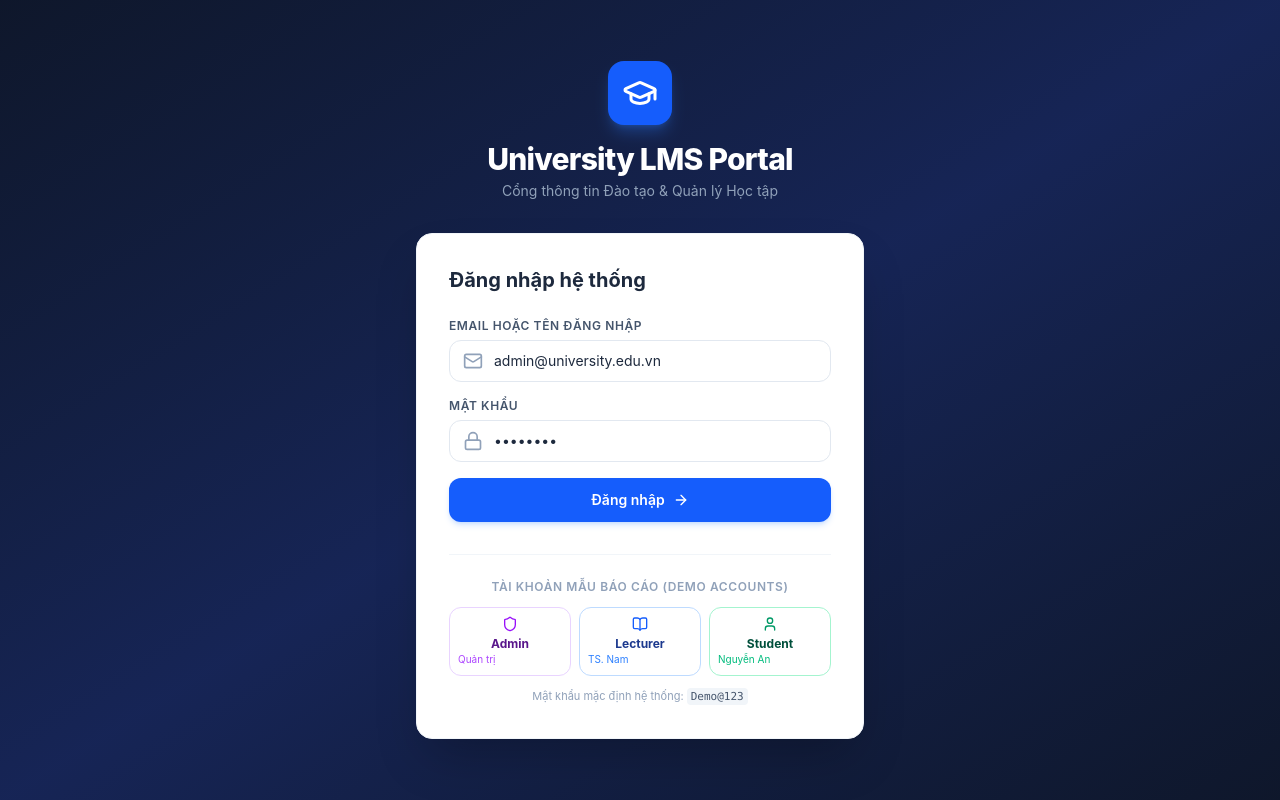
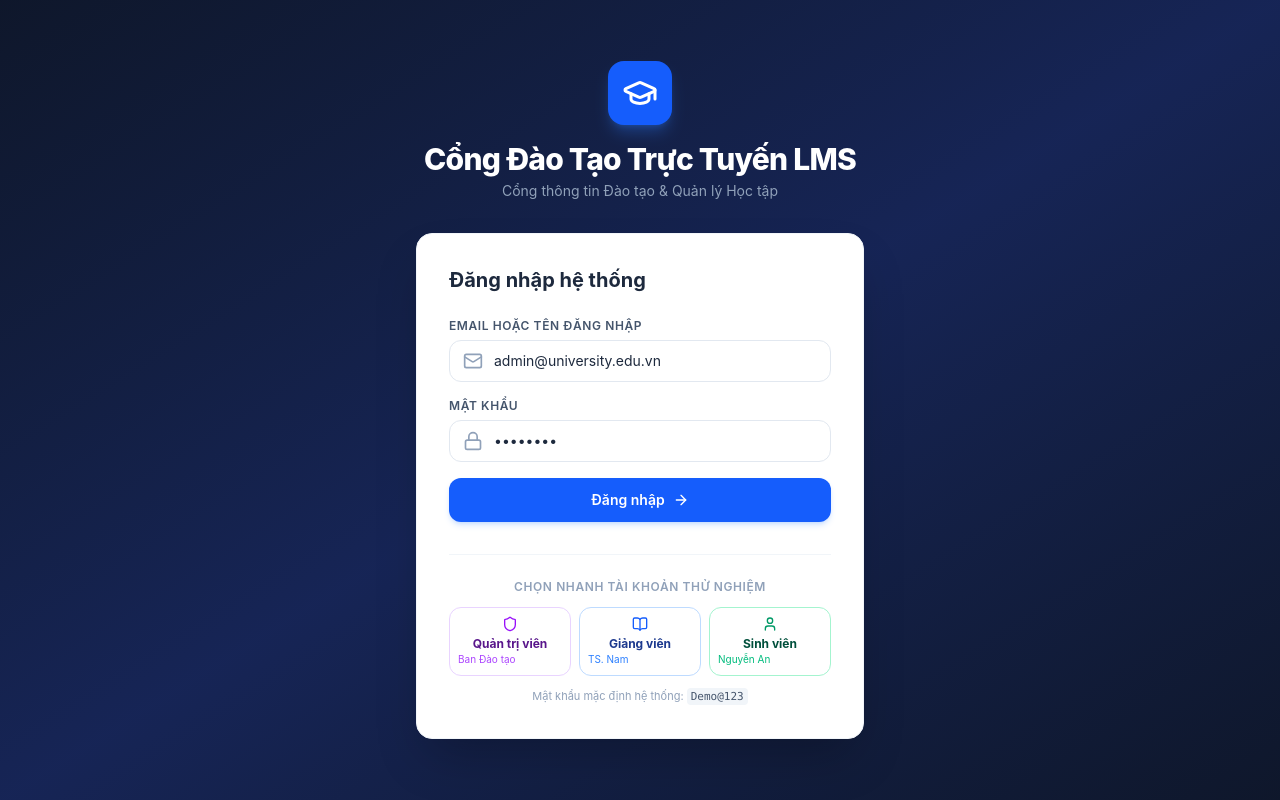
Before and after one commit to TanNguyen234/LMS, a React (Vite) app in the folder frontend/: page /login in a window 1280 px wide. Built offline with nearby package versions, Linux system fonts and the light colour scheme.

Commit message:
feat(frontend): localize login, layout, navigation and dashboard into vietnamese

```diff
--- a/frontend/src/components/auth/ProtectedRoute.tsx
+++ b/frontend/src/components/auth/ProtectedRoute.tsx
@@ -2,6 +2,7 @@ import React from 'react';
 import { Navigate, useLocation } from 'react-router-dom';
 import { useAuth } from '../../auth/AuthContext';
 import type { UserRole } from '../../types';
+import { formatRole } from '../../utils/formatters';
 
 interface ProtectedRouteProps {
   children: React.ReactNode;
@@ -31,7 +32,7 @@ export const ProtectedRoute: React.FC<ProtectedRouteProps> = ({ children, allowe
     return (
       <div className="p-8 text-center bg-white rounded-2xl border border-slate-200">
         <h2 className="text-xl font-bold text-slate-800 mb-2">Quyền truy cập bị từ chối (403)</h2>
-        <p className="text-sm text-slate-500 mb-4">Bạn không có quyền truy cập vào phân hệ này với vai trò hiện tại ({user.role}).</p>
+        <p className="text-sm text-slate-500 mb-4">Bạn không có quyền truy cập vào phân hệ này với vai trò hiện tại ({formatRole(user.role)}).</p>
         <Navigate to="/dashboard" replace />
       </div>
     );
--- a/frontend/src/components/layout/AppLayout.tsx
+++ b/frontend/src/components/layout/AppLayout.tsx
@@ -17,6 +17,7 @@ import {
 import { useAuth } from '../../auth/AuthContext';
 import { api } from '../../api/client';
 import type { Notification } from '../../types';
+import { formatRole } from '../../utils/formatters';
 
 export const AppLayout: React.FC = () => {
   const { user, logout } = useAuth();
@@ -61,7 +62,7 @@ export const AppLayout: React.FC = () => {
     { label: 'Người dùng', path: '/users', icon: Users, roles: ['ADMIN'] },
     { label: 'Khóa học', path: '/courses', icon: BookOpen, roles: ['ADMIN', 'LECTURER', 'STUDENT'] },
     { label: 'Bài tập', path: '/assignments', icon: FileText, roles: ['LECTURER', 'STUDENT'] },
-    { label: 'Bài kiểm tra (Quiz)', path: '/quizzes', icon: CheckSquare, roles: ['LECTURER', 'STUDENT'] },
+    { label: 'Bài kiểm tra trắc nghiệm', path: '/quizzes', icon: CheckSquare, roles: ['LECTURER', 'STUDENT'] },
     { label: 'Bảng điểm', path: '/grades', icon: Award, roles: ['STUDENT', 'LECTURER'] },
     { label: 'Phòng học trực tuyến', path: '/classroom', icon: Video, roles: ['ADMIN', 'LECTURER', 'STUDENT'] },
     { label: 'Thông báo', path: '/notifications', icon: Bell, roles: ['ADMIN', 'LECTURER', 'STUDENT'] },
@@ -70,13 +71,13 @@ export const AppLayout: React.FC = () => {
   const allowedNav = navItems.filter((item) => user && item.roles.includes(user.role));
 
   const getRoleBadge = (role?: string) => {
-    switch (role) {
+    switch (role?.toUpperCase()) {
       case 'ADMIN':
-        return <span className="px-2 py-0.5 text-xs font-semibold rounded-full bg-purple-100 text-purple-700">Admin</span>;
+        return <span className="px-2 py-0.5 text-xs font-semibold rounded-full bg-purple-100 text-purple-700">{formatRole('ADMIN')}</span>;
       case 'LECTURER':
-        return <span className="px-2 py-0.5 text-xs font-semibold rounded-full bg-blue-100 text-blue-700">Giảng viên</span>;
+        return <span className="px-2 py-0.5 text-xs font-semibold rounded-full bg-blue-100 text-blue-700">{formatRole('LECTURER')}</span>;
       case 'STUDENT':
-        return <span className="px-2 py-0.5 text-xs font-semibold rounded-full bg-emerald-100 text-emerald-700">Sinh viên</span>;
+        return <span className="px-2 py-0.5 text-xs font-semibold rounded-full bg-emerald-100 text-emerald-700">{formatRole('STUDENT')}</span>;
       default:
         return null;
     }
--- a/frontend/src/pages/DashboardPage.tsx
+++ b/frontend/src/pages/DashboardPage.tsx
@@ -13,6 +13,7 @@ import {
 } from 'lucide-react';
 import { useAuth } from '../auth/AuthContext';
 import { api } from '../api/client';
+import { formatRole, formatDateTimeVi } from '../utils/formatters';
 import type { DashboardStats, Course, Assignment } from '../types';
 
 export const DashboardPage: React.FC = () => {
@@ -61,7 +62,7 @@ export const DashboardPage: React.FC = () => {
           <div>
             <div className="inline-flex items-center space-x-1.5 px-3 py-1 bg-white/10 rounded-full text-xs font-semibold text-blue-100 backdrop-blur-xs mb-3">
               <Sparkles className="w-3.5 h-3.5" />
-              <span>Học kỳ Fall 2026 • Phân hệ {user?.role}</span>
+              <span>Học kỳ 1 • Vai trò: {formatRole(user?.role)}</span>
             </div>
             <h1 className="text-2xl sm:text-3xl font-bold tracking-tight">
               Xin chào, {user?.full_name}!
@@ -108,7 +109,7 @@ export const DashboardPage: React.FC = () => {
               </div>
               <div className="mt-3">
                 <span className="text-2xl font-bold text-slate-800">{stats?.students_count ?? 0}</span>
-                <span className="text-xs text-slate-400 block mt-0.5">Tài khoản sinh viên active</span>
+                <span className="text-xs text-slate-400 block mt-0.5">Tài khoản sinh viên đang hoạt động</span>
               </div>
             </div>
 
@@ -137,7 +138,7 @@ export const DashboardPage: React.FC = () => {
                   <span className="w-2.5 h-2.5 rounded-full bg-emerald-500 animate-pulse" />
                   100% Hoạt động bình thường
                 </span>
-                <span className="text-xs text-slate-400 block mt-1.5">SQL Server & FastAPI online</span>
+                <span className="text-xs text-slate-400 block mt-1.5">Cơ sở dữ liệu & API đang hoạt động</span>
               </div>
             </div>
           </>
@@ -327,7 +328,7 @@ export const DashboardPage: React.FC = () => {
                     </div>
                     <div className="flex items-center text-[11px] text-slate-400 mt-1.5 space-x-1">
                       <Clock className="w-3 h-3 text-slate-400" />
-                      <span>Hạn: {new Date(a.due_date).toLocaleDateString('vi-VN')}</span>
+                      <span>Hạn: {formatDateTimeVi(a.due_date)}</span>
                     </div>
                   </div>
                 ))
--- a/frontend/src/pages/LoginPage.tsx
+++ b/frontend/src/pages/LoginPage.tsx
@@ -43,7 +43,7 @@ export const LoginPage: React.FC = () => {
           <div className="w-16 h-16 bg-blue-600 rounded-2xl flex items-center justify-center text-white mx-auto shadow-lg shadow-blue-500/30 mb-4">
             <GraduationCap className="w-9 h-9" />
           </div>
-          <h1 className="text-2xl sm:text-3xl font-extrabold text-white tracking-tight">University LMS Portal</h1>
+          <h1 className="text-2xl sm:text-3xl font-extrabold text-white tracking-tight">Cổng Đào Tạo Trực Tuyến LMS</h1>
           <p className="text-slate-400 text-sm mt-1">Cổng thông tin Đào tạo & Quản lý Học tập</p>
         </div>
 
@@ -112,7 +112,7 @@ export const LoginPage: React.FC = () => {
           {/* Quick Demo Switcher */}
           <div className="mt-8 pt-6 border-t border-slate-100">
             <span className="text-xs font-semibold text-slate-400 uppercase tracking-wider block mb-3 text-center">
-              Tài khoản mẫu báo cáo (Demo Accounts)
+              Chọn nhanh tài khoản thử nghiệm
             </span>
             <div className="grid grid-cols-3 gap-2">
               <button
@@ -121,8 +121,8 @@ export const LoginPage: React.FC = () => {
                 className="p-2 rounded-xl border border-purple-200 hover:bg-purple-50 text-left transition flex flex-col items-center text-center"
               >
                 <Shield className="w-4 h-4 text-purple-600 mb-1" />
-                <span className="text-xs font-bold text-purple-900 block">Admin</span>
-                <span className="text-[10px] text-purple-500 truncate w-full">Quản trị</span>
+                <span className="text-xs font-bold text-purple-900 block">Quản trị viên</span>
+                <span className="text-[10px] text-purple-500 truncate w-full">Ban Đào tạo</span>
               </button>
 
               <button
@@ -131,7 +131,7 @@ export const LoginPage: React.FC = () => {
                 className="p-2 rounded-xl border border-blue-200 hover:bg-blue-50 text-left transition flex flex-col items-center text-center"
               >
                 <BookOpen className="w-4 h-4 text-blue-600 mb-1" />
-                <span className="text-xs font-bold text-blue-900 block">Lecturer</span>
+                <span className="text-xs font-bold text-blue-900 block">Giảng viên</span>
                 <span className="text-[10px] text-blue-500 truncate w-full">TS. Nam</span>
               </button>
 
@@ -141,7 +141,7 @@ export const LoginPage: React.FC = () => {
                 className="p-2 rounded-xl border border-emerald-200 hover:bg-emerald-50 text-left transition flex flex-col items-center text-center"
               >
                 <User className="w-4 h-4 text-emerald-600 mb-1" />
-                <span className="text-xs font-bold text-emerald-900 block">Student</span>
+                <span className="text-xs font-bold text-emerald-900 block">Sinh viên</span>
                 <span className="text-[10px] text-emerald-500 truncate w-full">Nguyễn An</span>
               </button>
             </div>
```
